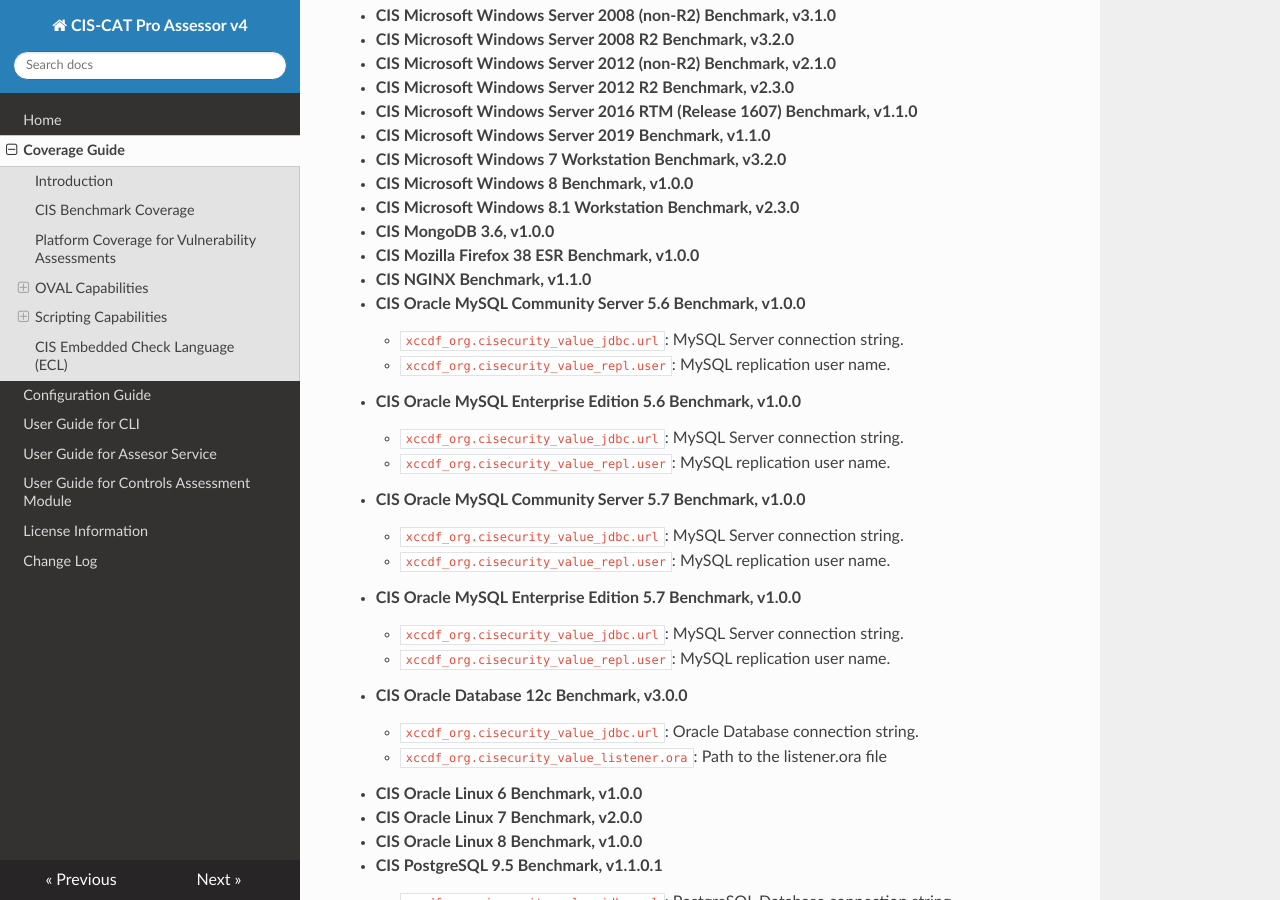
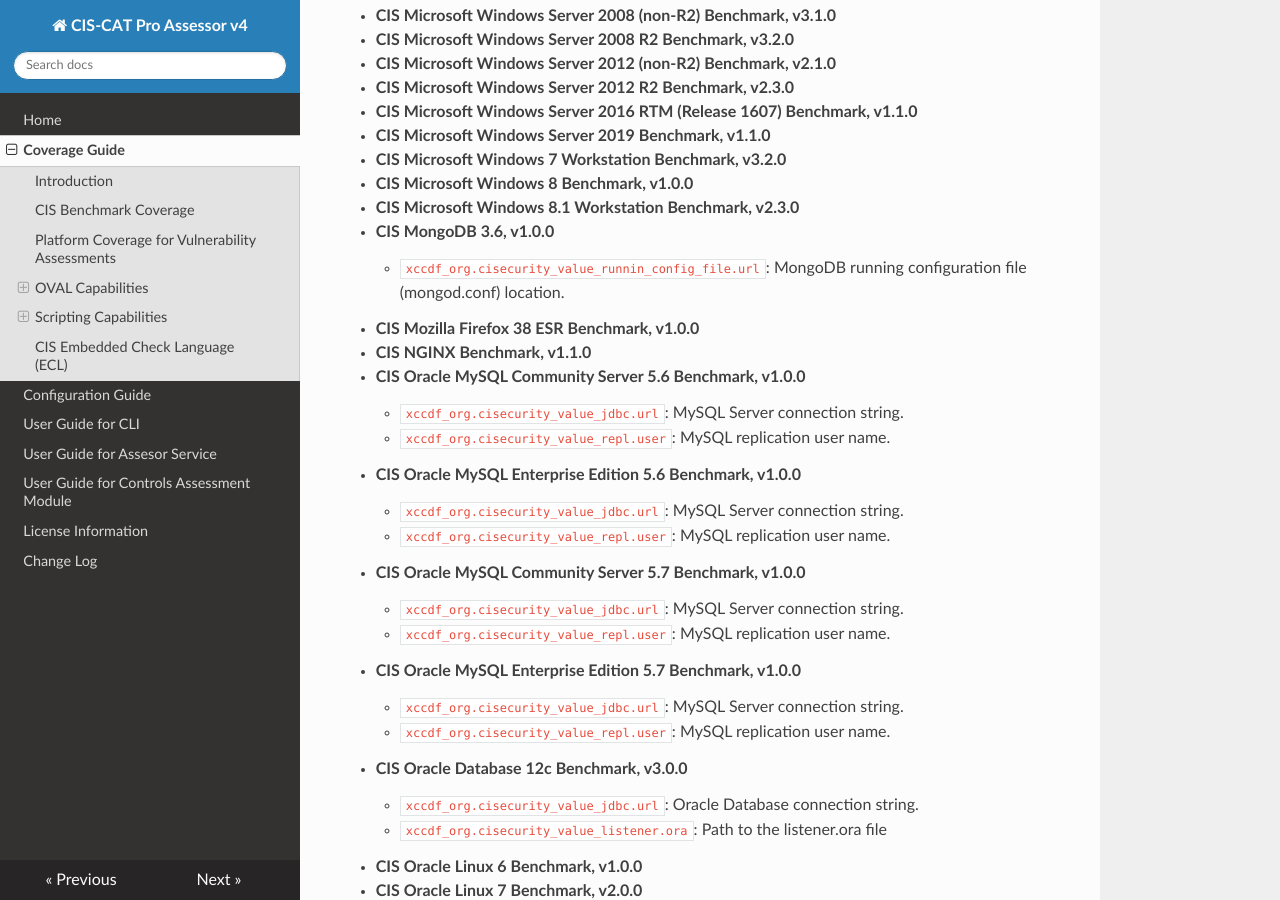
Before and after one commit to CISecurity/CCPA-Docs, an MkDocs documentation site: the page built from docs/Coverage Guide.md, in a window 1280 px wide and 900 px high, scrolled down 2807 px. Built offline with MkDocs 1.6.1, drawn with Linux system fonts in a browser that asks for light colours; nearby versions of some CDN libraries.

Commit message:
add MongoDB interactive property

```diff
--- a/docs/Coverage Guide.md
+++ b/docs/Coverage Guide.md
@@ -83,6 +83,7 @@
 - **CIS Microsoft Windows 8 Benchmark, v1.0.0**
 - **CIS Microsoft Windows 8.1 Workstation Benchmark, v2.3.0**
 - **CIS MongoDB 3.6, v1.0.0**
+    - `xccdf_org.cisecurity_value_runnin_config_file.url`: MongoDB running configuration file (mongod.conf) location.
 - **CIS Mozilla Firefox 38 ESR Benchmark, v1.0.0**
 - **CIS NGINX Benchmark, v1.1.0**
 - **CIS Oracle MySQL Community Server 5.6 Benchmark, v1.0.0**
```
